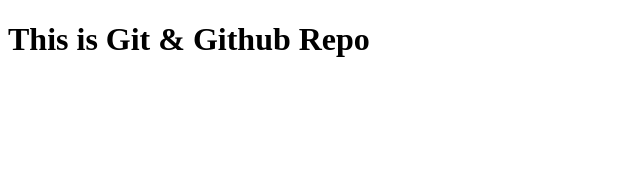
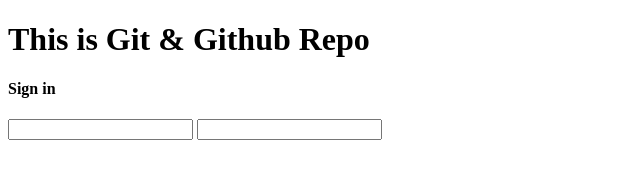
Before and after one commit to YsbAli/JS-Files, a plain HTML site: page index.html in a window 1280 px wide. Shown: the whole page, without its empty margins (0-640 px from the left). Drawn offline with Linux system fonts and the light colour scheme.

Commit message:
second commit

```diff
--- a/index.html
+++ b/index.html
@@ -8,5 +8,10 @@
 </head>
 <body>
     <h1>This is Git & Github Repo</h1>
+    <h4>Sign in</h4>
+    <form action="">
+        <input type="email" name="" id="">
+        <input type="password" name="" id="">
+    </form>
 </body>
 </html>
```
